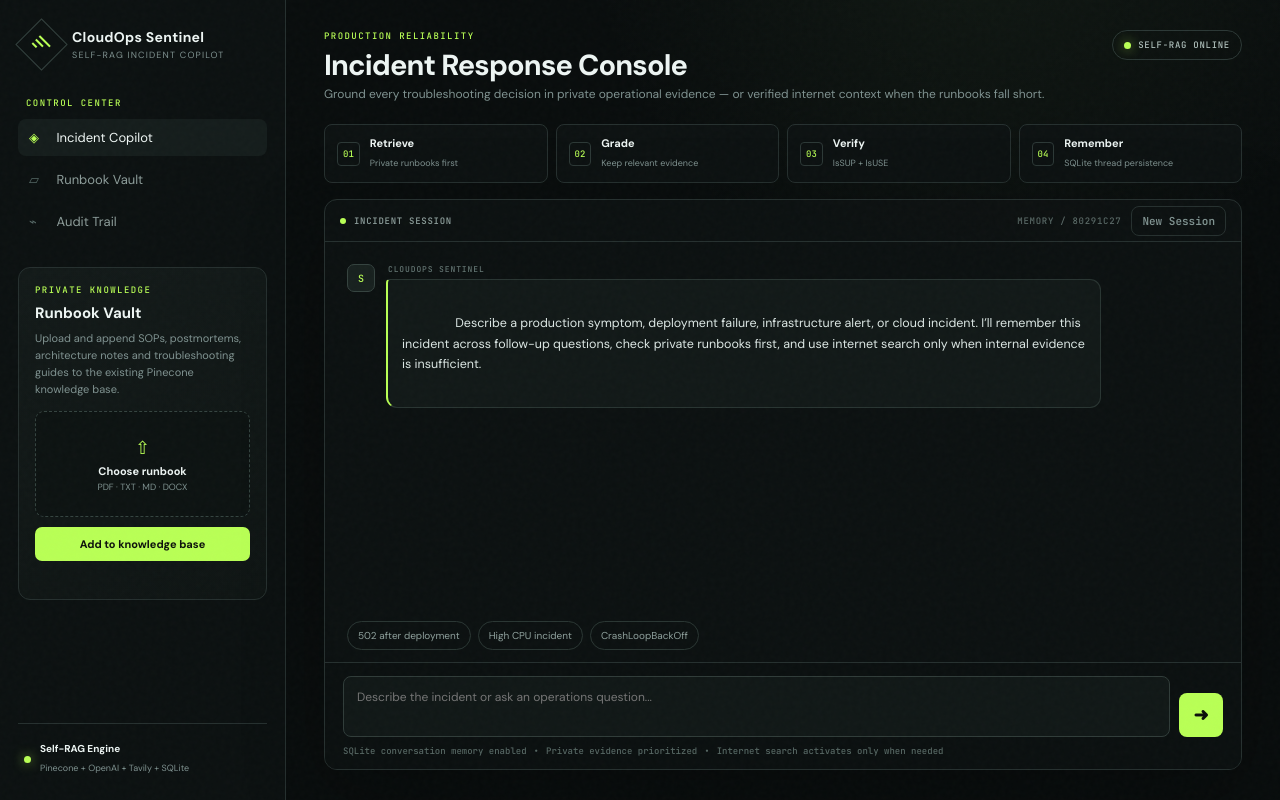
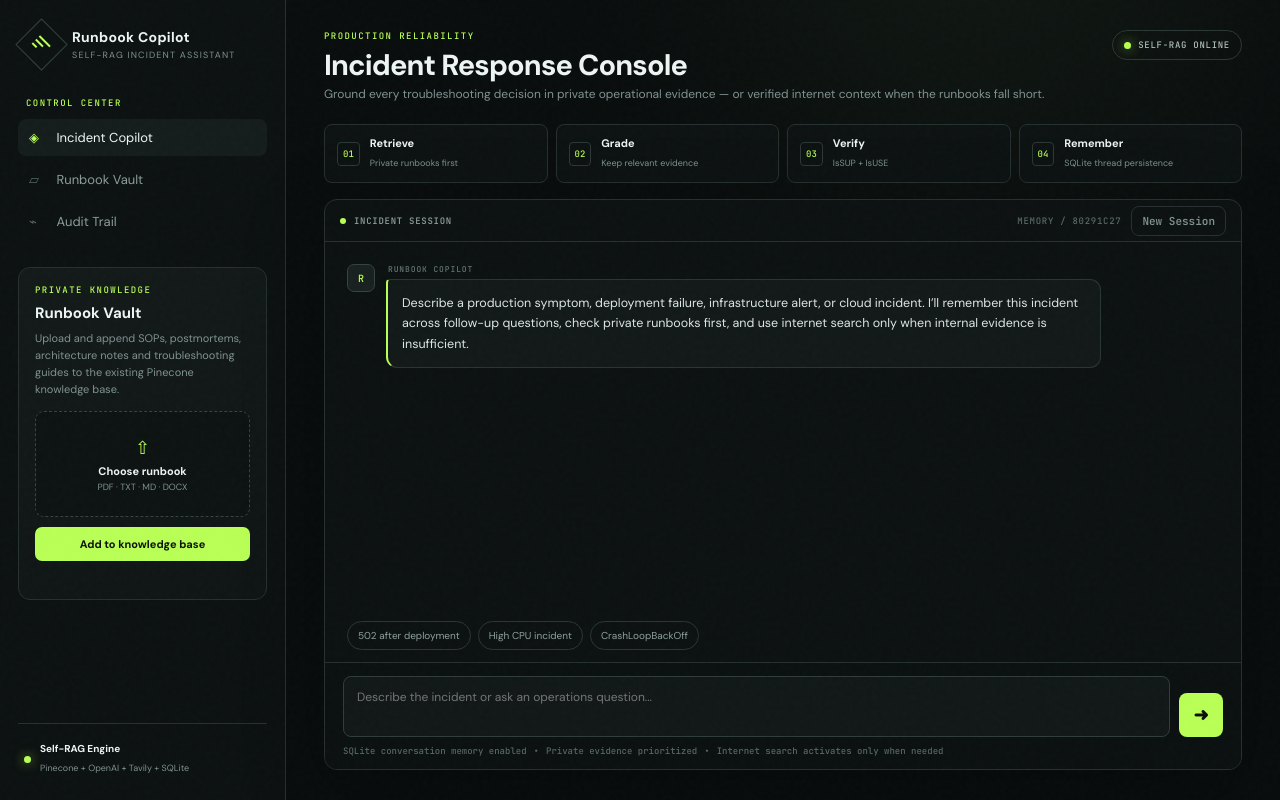
Before and after one commit to kaushik183/runbook-copilot, a FastAPI app: page / in a window 1280 px wide. Run offline with FastAPI, Linux system fonts and the light colour scheme.

Commit message:
Rename to Runbook Copilot and redraw the architecture diagram
- Rename CloudOps Sentinel -> Runbook Copilot across the UI, API title,
  health check, system prompt, README, Dockerfile and ingestion script
- Default PINECONE_INDEX_NAME is now runbook-copilot
- Redraw docs/architecture.svg: plain-English steps numbered 1-8, yes/no
  decisions, stage bands, and one amber retry box showing the retry order
- Remove stray indent from the UI's intro message (pre-wrap whitespace)

```diff
--- a/app.py
+++ b/app.py
@@ -1,5 +1,5 @@
 """
-FastAPI entry point for CloudOps Sentinel.
+FastAPI entry point for Runbook Copilot.
 
 FastAPI in one paragraph: you create an `app` object, then decorate normal Python
 functions with `@app.get(...)` / `@app.post(...)`. Each decorated function becomes
@@ -35,7 +35,7 @@
 
 # The application object. uvicorn looks this up via "app:app" (file app.py, variable app).
 app = FastAPI(
-    title="CloudOps Sentinel — Enterprise Incident Response Self-RAG Copilot",
+    title="Runbook Copilot — Self-RAG Incident-Response Assistant",
     version="2.0.0",
     description="Self-RAG copilot for cloud operations, production troubleshooting, and incident-response runbooks.",
 )
@@ -60,7 +60,7 @@
 # GET /api/health -> simple liveness check (used by the Docker HEALTHCHECK).
 @app.get("/api/health")
 def health():
-    return {"status": "ok", "service": "cloudops-sentinel-self-rag"}
+    return {"status": "ok", "service": "runbook-copilot"}
 
 
 # POST /api/chat
--- a/data_ingestion.py
+++ b/data_ingestion.py
@@ -16,7 +16,7 @@
         raise RuntimeError("PINECONE_API_KEY is missing. Add it to your .env file.")
 
     print("=" * 68)
-    print("CloudOps Sentinel - Pinecone Knowledge Base Ingestion")
+    print("Runbook Copilot - Pinecone Knowledge Base Ingestion")
     print("=" * 68)
     print(f"OpenAI embedding model : {s.embedding_model}")
     print(f"Embedding dimension    : {s.embedding_dimension}")
--- a/src/config.py
+++ b/src/config.py
@@ -27,7 +27,7 @@
     # Pinecone
     pinecone_api_key: str = os.getenv("PINECONE_API_KEY", "")
     pinecone_index_name: str = os.getenv(
-        "PINECONE_INDEX_NAME", "cloudops-sentinel-openai-self-rag"
+        "PINECONE_INDEX_NAME", "runbook-copilot"
     )
     pinecone_namespace: str = os.getenv("PINECONE_NAMESPACE", "incident-runbooks")
     pinecone_cloud: str = os.getenv("PINECONE_CLOUD", "aws")
--- a/src/self_rag.py
+++ b/src/self_rag.py
@@ -375,7 +375,7 @@
         [
             (
                 "system",
-                "You are CloudOps Sentinel, an enterprise cloud operations and incident-response copilot. Answer using only the supplied evidence. Prefer private runbooks, SOPs, architecture notes, and postmortems when present. If the evidence comes from the web, clearly label it as external guidance and never present it as an organization-specific procedure. Do not invent infrastructure facts, credentials, commands, or incident history. Provide concise, actionable troubleshooting guidance and preserve any cautions contained in the evidence.",
+                "You are Runbook Copilot, an enterprise cloud operations and incident-response assistant. Answer using only the supplied evidence. Prefer private runbooks, SOPs, architecture notes, and postmortems when present. If the evidence comes from the web, clearly label it as external guidance and never present it as an organization-specific procedure. Do not invent infrastructure facts, credentials, commands, or incident history. Provide concise, actionable troubleshooting guidance and preserve any cautions contained in the evidence.",
             ),
             ("human", "Question:\n{question}\n\nEvidence:\n{context}"),
         ]
--- a/static/app.js
+++ b/static/app.js
@@ -1,7 +1,7 @@
 // --- Conversation id (the key to the server's SQLite memory) -------------------------
 // Every request sends this thread_id. The backend saves/loads conversation memory under it,
 // so keeping the same id in localStorage means a page refresh continues the same incident.
-const THREAD_KEY = 'cloudops_sentinel_thread_id';
+const THREAD_KEY = 'runbook_copilot_thread_id';
 // crypto.randomUUID only exists in secure contexts (HTTPS/localhost); fall back for plain-HTTP deployments.
 function newThreadId() {
     const id = crypto.randomUUID ? crypto.randomUUID()
@@ -28,8 +28,8 @@
 function esc(s = '') { return String(s).replace(/[&<>"']/g, c => ({ '&': '&amp;', '<': '&lt;', '>': '&gt;', '"': '&quot;', "'": '&#039;' }[c])); }
 function addMessage(role, html, meta = '') {
     const el = document.createElement('div'); el.className = `message ${role}`;
-    const avatar = role === 'assistant' ? '<div class="avatar">S</div>' : '';
-    const label = role === 'assistant' ? 'CLOUDOPS SENTINEL' : 'ON-CALL ENGINEER';
+    const avatar = role === 'assistant' ? '<div class="avatar">R</div>' : '';
+    const label = role === 'assistant' ? 'RUNBOOK COPILOT' : 'ON-CALL ENGINEER';
     el.innerHTML = `${avatar}<div class="message-body"><div class="message-label">${label}</div><div class="bubble">${html}</div>${meta}</div>`;
     messages.appendChild(el); messages.scrollTop = messages.scrollHeight; return el;
 }
@@ -96,7 +96,7 @@
     threadId = newThreadId();
     localStorage.setItem(THREAD_KEY, threadId);
     renderSession();
-    messages.innerHTML = `<div class="message assistant"><div class="avatar">S</div><div class="message-body"><div class="message-label">CLOUDOPS SENTINEL</div><div class="bubble intro">New incident memory session started. Describe the production issue and I’ll build context across your follow-up questions.</div></div></div>`;
+    messages.innerHTML = `<div class="message assistant"><div class="avatar">R</div><div class="message-body"><div class="message-label">RUNBOOK COPILOT</div><div class="bubble intro">New incident memory session started. Describe the production issue and I’ll build context across your follow-up questions.</div></div></div>`;
     starters.style.display = 'flex';
     q.value = ''; q.focus();
 });
--- a/templates/index.html
+++ b/templates/index.html
@@ -3,7 +3,7 @@
 <head>
   <meta charset="utf-8" />
   <meta name="viewport" content="width=device-width,initial-scale=1" />
-  <title>CloudOps Sentinel · Self-RAG Incident Copilot</title>
+  <title>Runbook Copilot · Self-RAG Incident Assistant</title>
   <link rel="preconnect" href="https://fonts.googleapis.com">
   <link rel="preconnect" href="https://fonts.gstatic.com" crossorigin>
   <link href="https://fonts.googleapis.com/css2?family=DM+Sans:wght@400;500;600;700&family=JetBrains+Mono:wght@500;600&display=swap" rel="stylesheet">
@@ -15,7 +15,7 @@
     <aside class="rail">
       <a class="brand" href="/">
         <div class="mark"><span></span><span></span><span></span></div>
-        <div><strong>CloudOps Sentinel</strong><small>SELF-RAG INCIDENT COPILOT</small></div>
+        <div><strong>Runbook Copilot</strong><small>SELF-RAG INCIDENT ASSISTANT</small></div>
       </a>
 
       <div class="rail-label">CONTROL CENTER</div>
@@ -70,12 +70,11 @@
 
         <div id="messages" class="messages">
           <div class="message assistant">
-            <div class="avatar">S</div>
+            <div class="avatar">R</div>
             <div class="message-body">
-              <div class="message-label">CLOUDOPS SENTINEL</div>
-              <div class="bubble intro">
-                Describe a production symptom, deployment failure, infrastructure alert, or cloud incident. I’ll remember this incident across follow-up questions, check private runbooks first, and use internet search only when internal evidence is insufficient.
-              </div>
+              <div class="message-label">RUNBOOK COPILOT</div>
+              <!-- Text stays on the same line as the tags: .bubble uses white-space: pre-wrap, so indentation would show. -->
+              <div class="bubble intro">Describe a production symptom, deployment failure, infrastructure alert, or cloud incident. I’ll remember this incident across follow-up questions, check private runbooks first, and use internet search only when internal evidence is insufficient.</div>
             </div>
           </div>
         </div>
```
Also changed, not shown: README.md, docs/architecture.svg, 2 other files.
